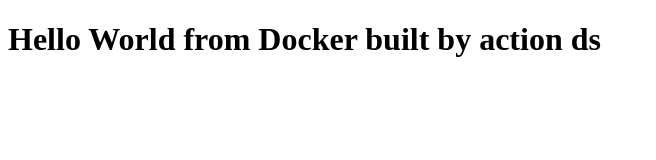
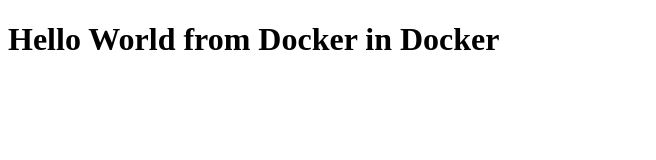
Before and after one commit to Movses24/cicd-demo, a plain HTML site: page index.html in a window 1280 px wide. Shown: the whole page, without its empty margins (0-656 px from the left). Drawn offline with Linux system fonts and the light colour scheme.

Commit message:
Update index.html

```diff
--- a/index.html
+++ b/index.html
@@ -2,6 +2,6 @@
 <html>
   <head><title>Hello from Jenkins Actions!</title></head>
   <body>
-    <h1>Hello World from Docker built by  action ds</h1>
+    <h1>Hello World from Docker in Docker</h1>
   </body>
 </html>
```
